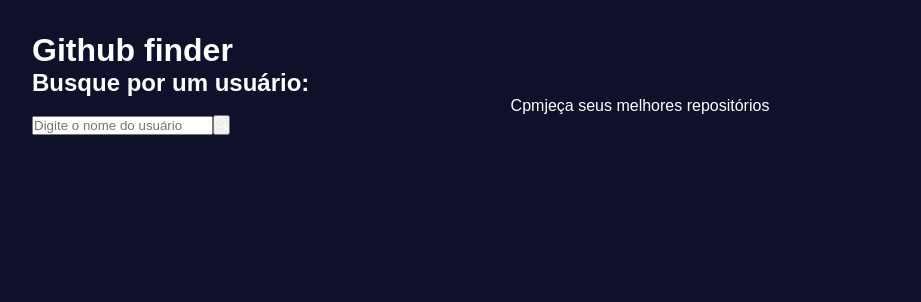
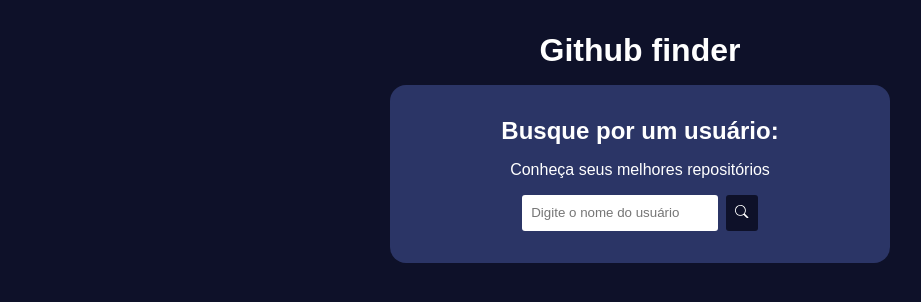
Before and after one commit to gato1706/GitHub-Finder, a React (Vite) app: page / in a window 1280 px wide. Shown: the top 302 px of the page, without its empty margins (0-921 px from the left). Built offline with nearby package versions, Linux system fonts and the light colour scheme.

Commit message:
estilizando a interface

```diff
--- /dev/null
+++ b/src/App.module.css
@@ -0,0 +1,9 @@
+.app {
+    max-width: 500px;
+    margin: 0 auto;
+}
+
+.app h1 {
+    text-align: center;
+    margin-bottom: 1rem;
+}
--- a/src/App.tsx
+++ b/src/App.tsx
@@ -1,9 +1,10 @@
 import { Outlet } from "react-router-dom";
+import classes from './App.module.css';
 
 function App() {
   return (
     <>
-      <div className="App">
+      <div className={classes.app}>
         <h1>Github finder</h1>
         <Outlet />
       </div>
--- /dev/null
+++ b/src/components/Search.module.css
@@ -0,0 +1,33 @@
+.search {
+    background-color: #2b3566;
+    padding: 2rem;
+    border-radius: 1rem;
+    display: flex;
+    flex-direction: column;
+    justify-content: center;
+    align-items: center;
+    gap: 1rem;
+    margin-bottom: 1rem;
+}
+
+.search{
+    color: #9da5d1;
+}
+
+.search_container {
+    display: flex;
+    gap: 0.5rem;
+}
+
+.search_container input,
+.search_container button{
+    padding: .6rem;
+    border-radius: 3px;
+    border: none;
+    color: #2b3566;
+}
+
+.search_container button{
+    background-color: #0e1129;
+    cursor: pointer;
+}
--- a/src/components/Search.tsx
+++ b/src/components/Search.tsx
@@ -1,14 +1,24 @@
-import React from "react";
 import { BsSearch } from "react-icons/bs";
 
-export const Search = () => {
+type SearchProps = {
+  loadUser: (userName: string) => Promise<void>;
+};
+
+import { useState } from "react";
+
+import classes from './Search.module.css'
+
+export const Search = ({ loadUser }: SearchProps) => {
+  const [userName, setUserName] = useState("");
+
   return (
-    <div>
+    <div className={classes.search}>
       <h2>Busque por um usuário:</h2>
-      <p>Cpmjeça seus melhores repositórios</p>
-      <div>
-        <input type="text" placeholder="Digite o nome do usuário" />
-        <button>
+      <p>Conheça seus melhores repositórios</p>
+
+      <div className={classes.search_container}>
+        <input type="text" placeholder="Digite o nome do usuário" onChange={(e) => setUserName(e.target.value)} />
+        <button onClick={()=> loadUser(userName)}>
           <BsSearch />
         </button>
       </div>
--- a/src/routes/Home.tsx
+++ b/src/routes/Home.tsx
@@ -6,9 +6,27 @@
 export const Home = () => {
   const [user, setUser] = useState<UserProps | null>(null);
 
+  const loadUser = async (userName: string) => {
+    const res = await fetch(`https://api.github.com/users/${userName}`);
+
+    const data = await res.json();
+
+    const { avatar_url, login, location, followers, following } = data;
+    const userData: UserProps = {
+      avatar_url,
+      login,
+      location,
+      following,
+      followers,
+    };
+
+    setUser(userData);
+  };
+
   return (
     <div>
-      <Search />
+      <Search loadUser={loadUser} />
+      {user && <p>{user.login}</p>}
     </div>
   );
 };
```
Also changed, not shown: src/App.css (deleted).
